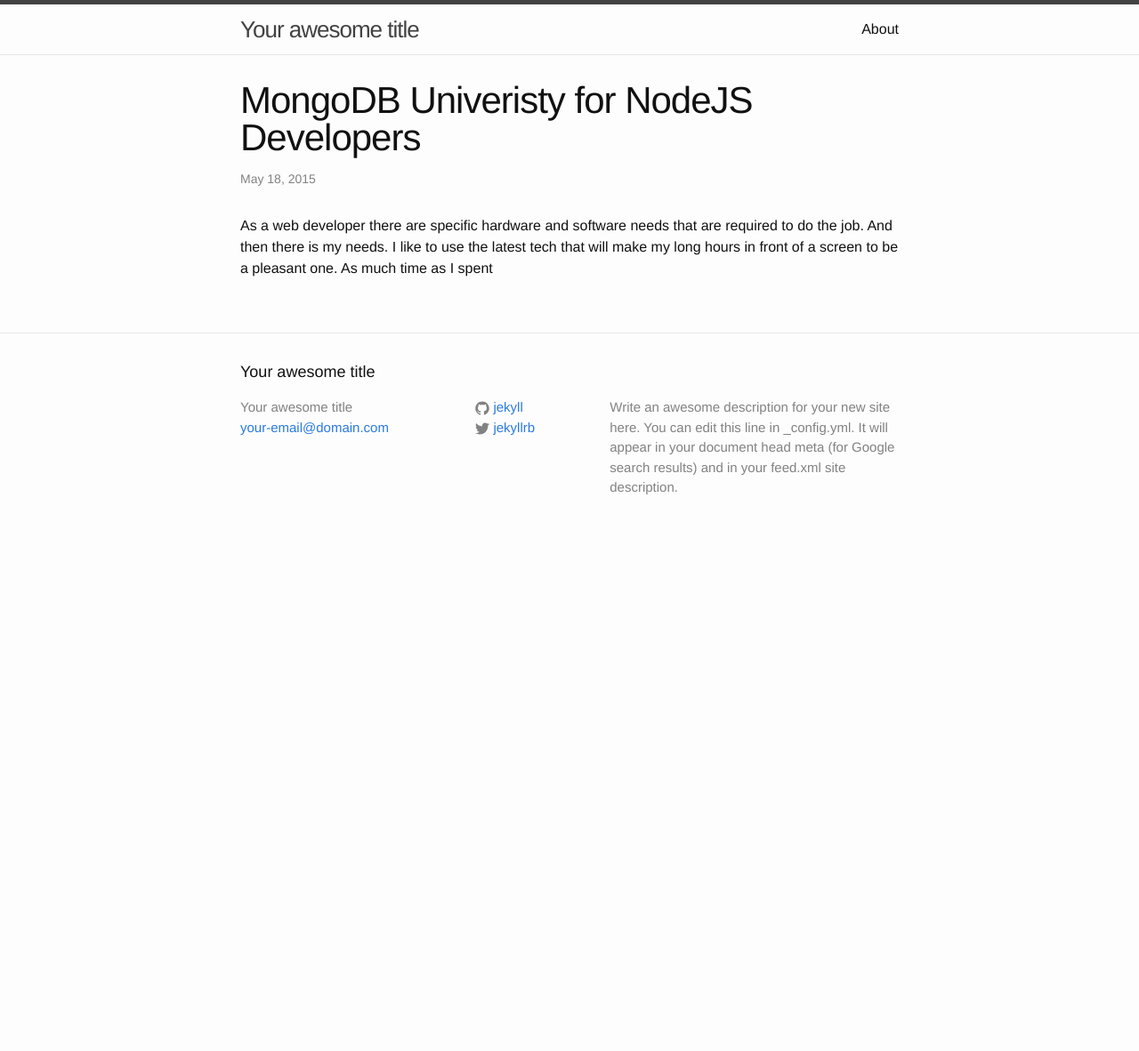
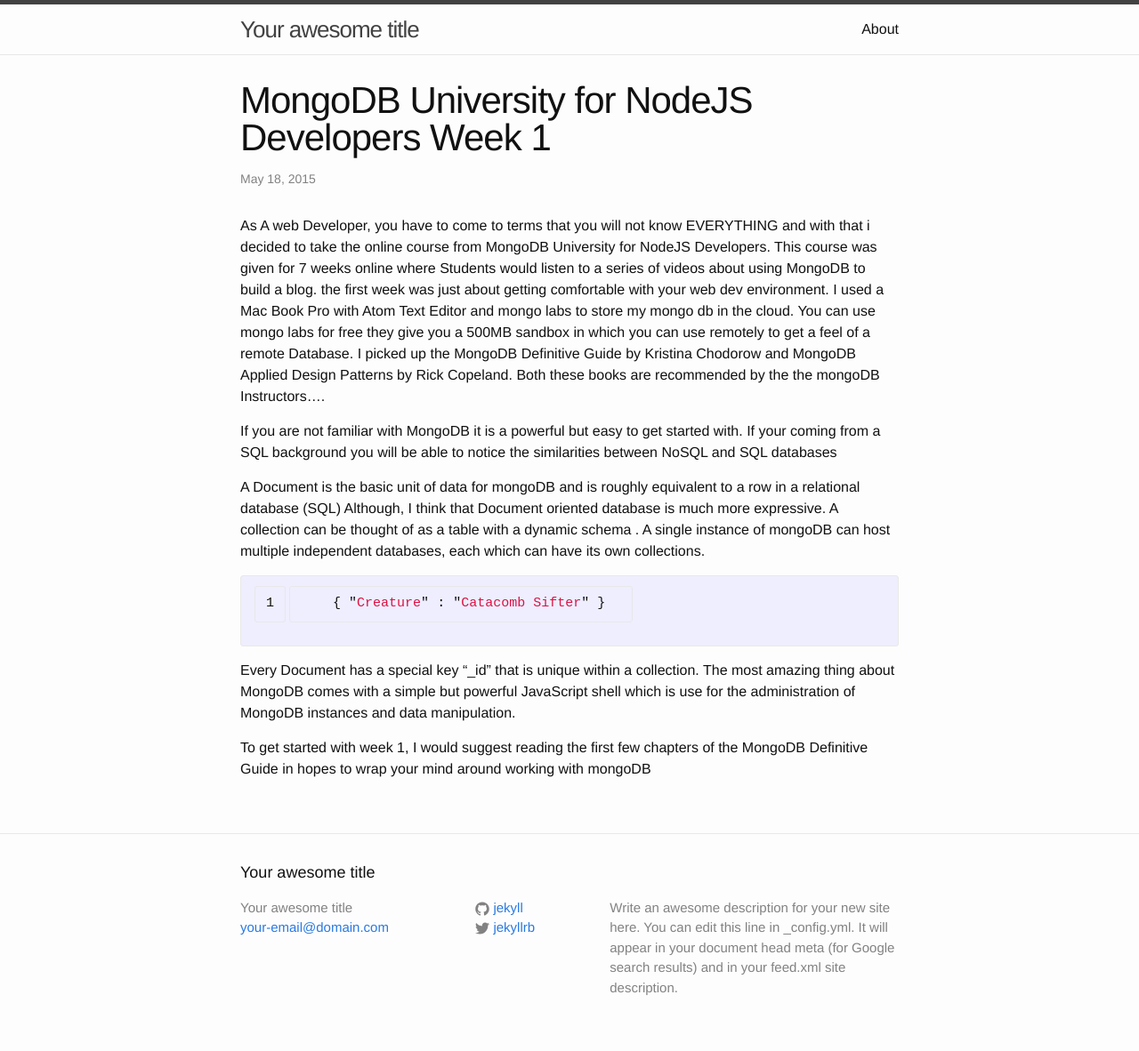
Before and after one commit to Alayode/alayode.github.io, a Jekyll site: the page built from _posts/2015-05-17-2015-Mongo-University.markdown, in a window 1280 px wide. Shown: the whole page at 89% size. Built offline with Jekyll 4.4.1, drawn with Linux system fonts in a browser that asks for light colours; before the commit the page ends 900 px from its top, so only the background shows below that.

Commit message:
created new post week1 mongoDB  university

```diff
--- a/_posts/2015-05-17-2015-Mongo-University.markdown
+++ b/_posts/2015-05-17-2015-Mongo-University.markdown
@@ -1,10 +1,22 @@
 ---
 layout: post
-title:  "MongoDB Univeristy for NodeJS Developers"
+title:  "MongoDB University for NodeJS Developers Week 1"
 date:   2015-05-18 12:14:53
-categories: FrontEnd Developer Tools
+categories: External Education
 ---
 
 
- As a web developer there are specific hardware and software needs that are required to do the job. And then there is my needs.
- I like to use the latest tech that will make my long hours in front of a screen to be a pleasant one. As much  time as I spent
+As A web Developer, you have to come to terms that you will not know EVERYTHING and with that i decided to take the
+online course from MongoDB University for NodeJS Developers. This course was given for 7 weeks online where Students would listen to a series of videos about using MongoDB to build a blog. the first week was just about getting comfortable with your web dev environment. I used a Mac Book Pro with Atom Text Editor and mongo labs to store my mongo db in the cloud. You can use mongo labs for free they give you a 500MB sandbox in which you can use remotely to get a feel of a remote Database. I picked up the MongoDB Definitive Guide by Kristina Chodorow and MongoDB  Applied Design Patterns by Rick Copeland. Both these books are recommended by the the mongoDB Instructors....
+
+
+If you are not familiar with MongoDB it is a powerful but easy to get started with. If your coming from a SQL background you will be able to notice the similarities between NoSQL and SQL databases
+
+A Document is the basic unit of data for mongoDB and is roughly equivalent to a row in a relational database (SQL)
+Although, I think that Document oriented database is much more expressive. A collection can be thought of as a table with a dynamic schema . A single instance of mongoDB can host multiple independent databases, each which can have its own collections.
+                          {% highlight JavaScript  linenos %}    { "Creature" : "Catacomb Sifter" }  {% endhighlight  %}
+
+Every Document has a special key "_id" that is unique within a collection. The most amazing thing about MongoDB comes with a simple but powerful JavaScript shell which is use for the administration of MongoDB instances and data manipulation.
+
+To get started with week 1, I would suggest reading the first few chapters of the MongoDB Definitive Guide in hopes to
+wrap your mind around working with mongoDB
```
